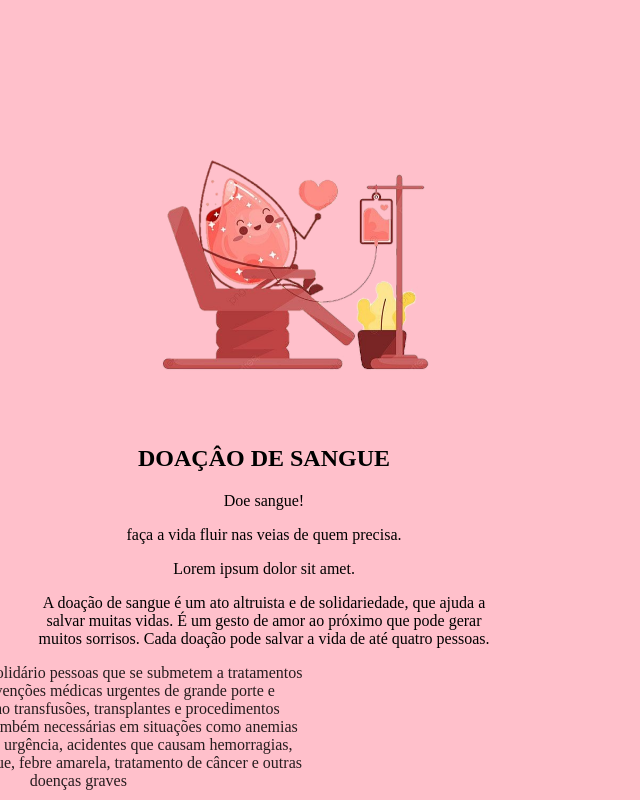
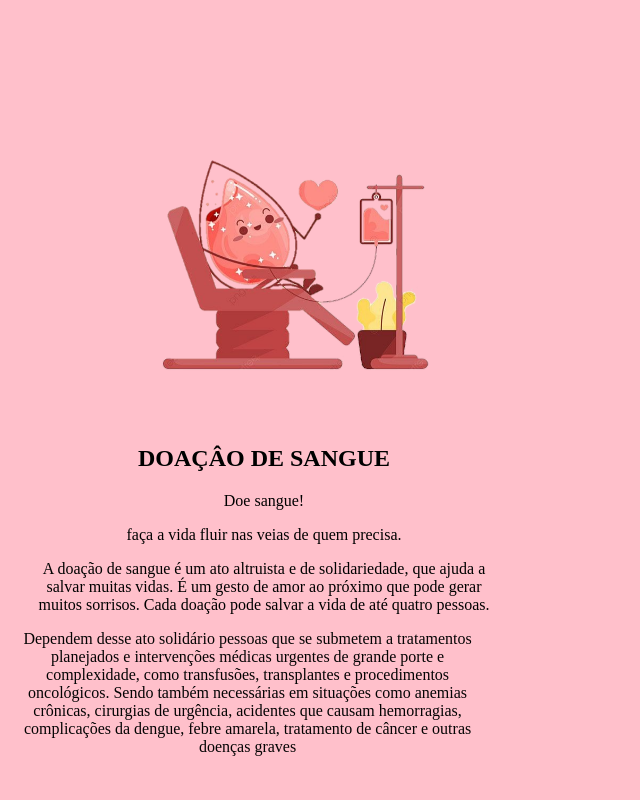
Before and after one commit to YASMINVERLAINE19/doe-sangue, a plain HTML site: page INDEX.HTML in a window 1280 px wide. Shown: the top 800 px of the page, without its empty margins (0-640 px from the left). Drawn offline with Linux system fonts and the light colour scheme; a script that the page names is missing.

Commit message:
Update INDEX.HTML

```diff
--- a/INDEX.HTML
+++ b/INDEX.HTML
@@ -16,10 +16,6 @@
                 <h2>DOAÇÂO DE SANGUE</h2>
                 <p>Doe sangue!</p>
                 <p>faça a vida fluir nas veias de quem precisa.</div>
-            </div>
-
-            <div class="item2">
-                <p>Lorem ipsum dolor sit amet.</div>
             </div>
 
             <div class="item3">
```
